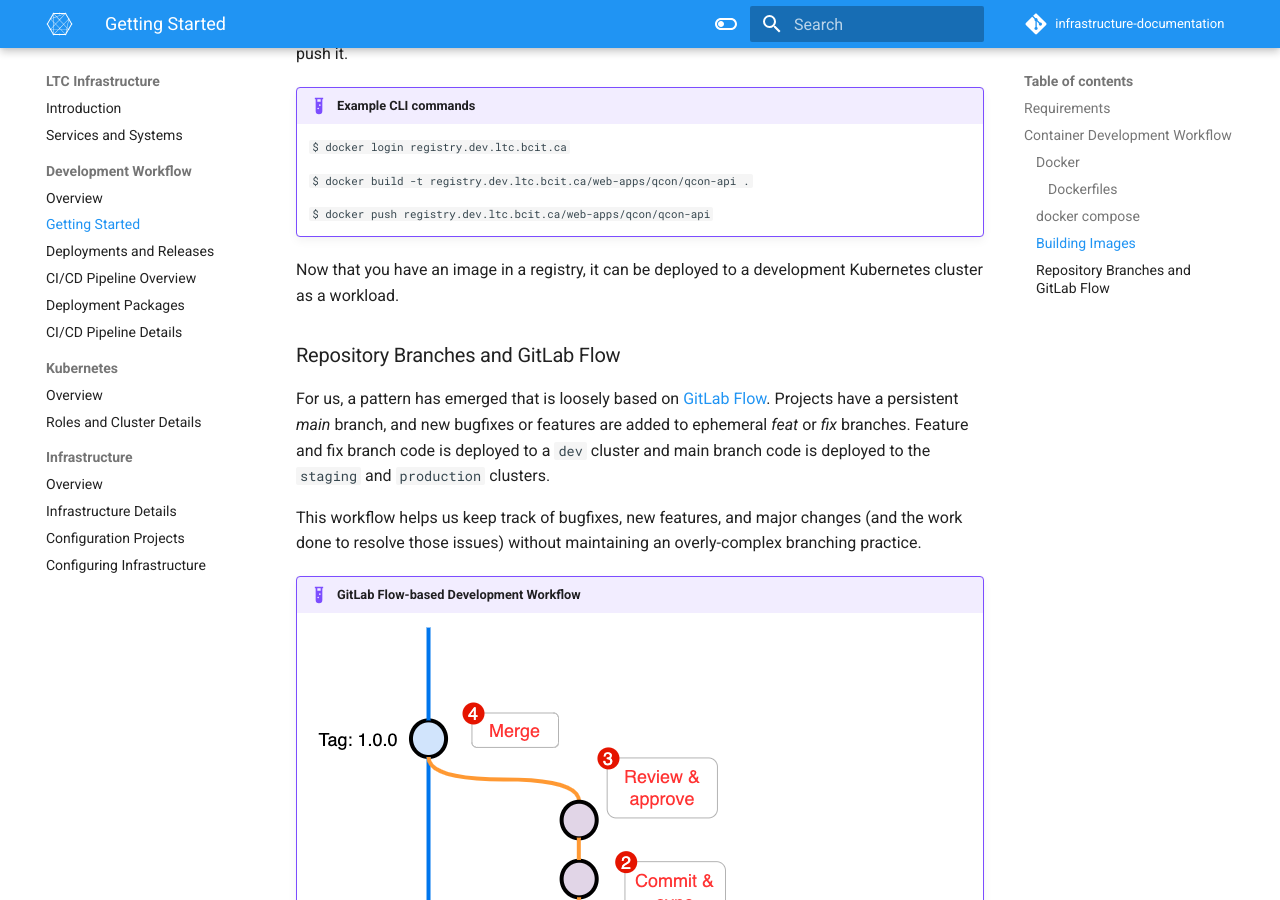
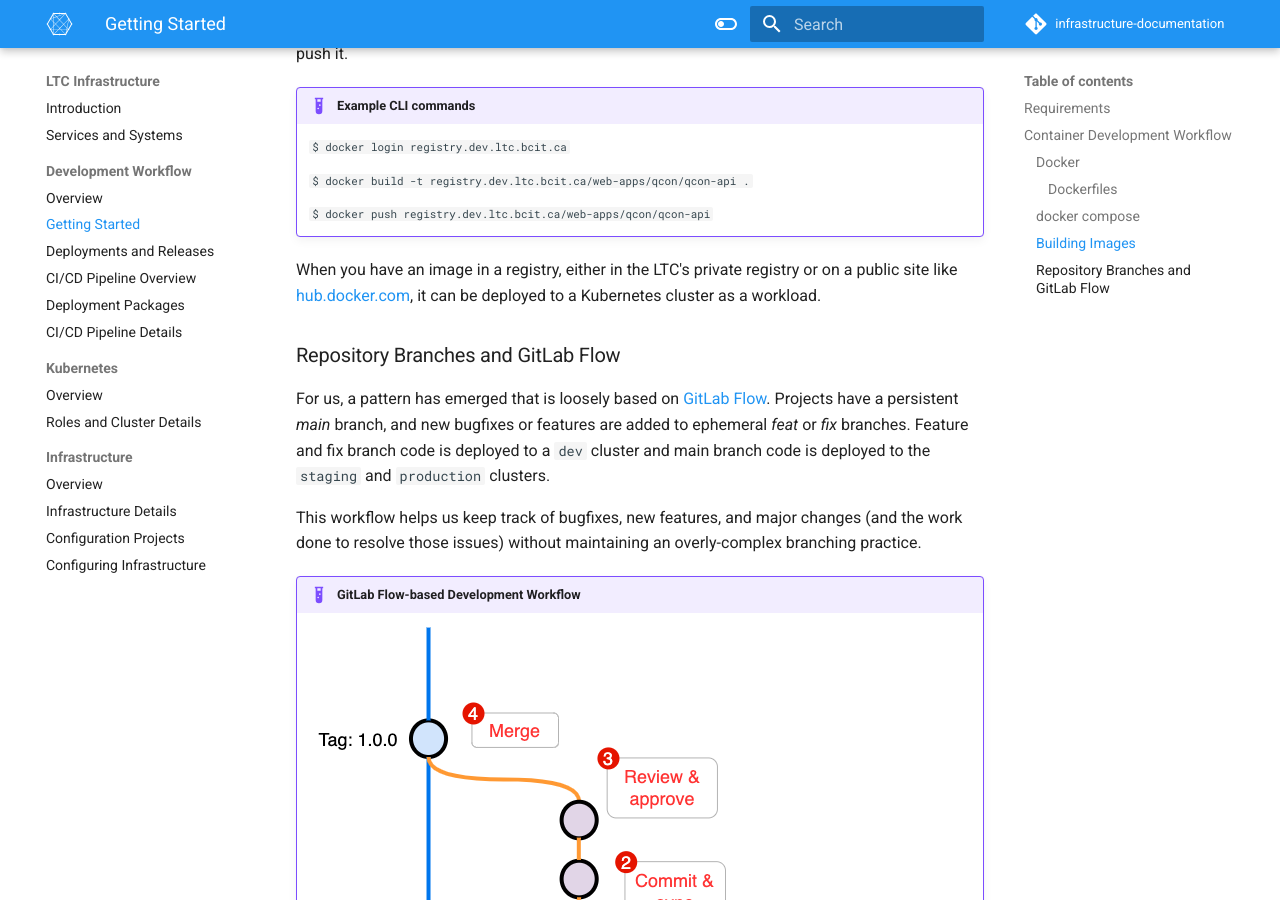
Before and after one commit to bcit-ltc/infrastructure-documentation, an MkDocs documentation site: the page built from docs/dev-workflow/getting-started-dev.md, in a window 1280 px wide and 900 px high, scrolled down 3199 px. Built offline with MkDocs 1.6.1 and Material for MkDocs 9.7.7, drawn with Linux system fonts in a browser that asks for light colours.

Commit message:
fix: push

```diff
--- a/docs/dev-workflow/getting-started-dev.md
+++ b/docs/dev-workflow/getting-started-dev.md
@@ -116,7 +116,7 @@
 
     `$ docker push registry.dev.ltc.bcit.ca/web-apps/qcon/qcon-api`
 
-Now that you have an image in a registry, it can be deployed to a development Kubernetes cluster as a workload.
+When you have an image in a registry, either in the LTC's private registry or on a public site like [hub.docker.com](https://hub.docker.com), it can be deployed to a Kubernetes cluster as a workload.
 
 ### Repository Branches and GitLab Flow
 
```
